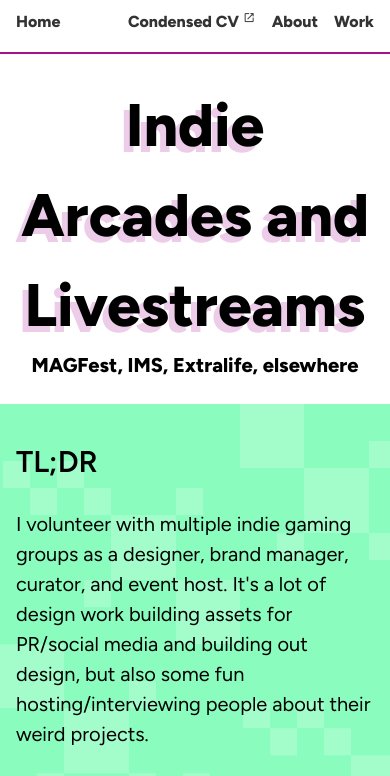
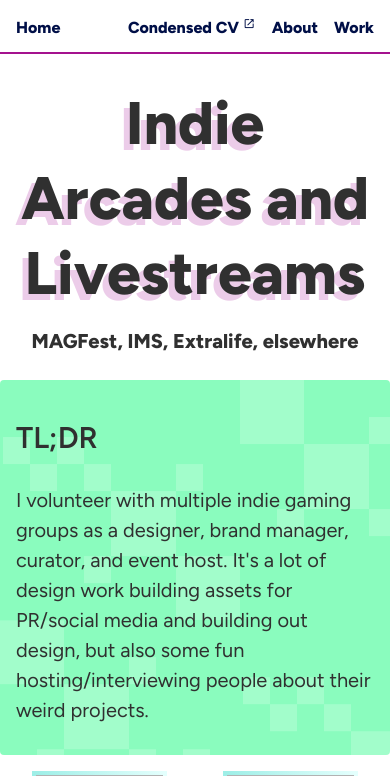
Before and after one commit to mtylpg/mtylpg.github.io, a PHP site: page /projects/mag.html in a window 390 px wide. Shown: the top 776 px of the page. Run offline with PHP 8.4, Linux system fonts and the light colour scheme; some web fonts are replaced.

Commit message:
Underline tweaks, spacing fixes on mobile

```diff
--- a/index.html
+++ b/index.html
@@ -59,7 +59,7 @@
                     <div class="container flex">
                         <h2 class="flex-1">Product Design, with Access in Mind</h2>
                         <p class="flex-2">
-                            I’m a Brooklyn-based Product Designer, working with design and product teams to build inclusive experiences that work better for everyone. I’m excited by novel modes of interaction, and the ways that interface design can reshape our relation to technology and the world around us.
+                            I’m a Brooklyn-based Product Designer, working with design and product teams to build inclusive experiences that work better for everyone. I’m excited by novel modes of interaction, and the ways interface design can reshape our relation to technology and the world around us.
                         </p>
                     </div>
 
--- a/styles/portfolio3.css
+++ b/styles/portfolio3.css
@@ -18,6 +18,7 @@
     --aqua-2-var: 0, 92, 83;
     --light-yellow: #FFF5D7;
     --light-yellow-var: 255, 252, 240;
+    --green: #8AFCBE;
 
     --purple-1: #A4128E;
     --purple-1-var: 160, 0, 144;
@@ -44,6 +45,7 @@
     font-size:24px;
     line-height: 1.5;
     margin:0px;
+    color: #303030;
 }
 nav{
     border-bottom: 2px solid var(--purple-1);
@@ -170,6 +172,7 @@
     padding-right: 16px;
     font-size: .8em;
     font-weight: 800;
+    line-height: 1.75em;
 }
 .navlist li:first-child{
     padding-left: 0;
@@ -244,7 +247,7 @@
 .tldr .container{
     rotate: 2deg;
     margin-top: 24px;
-    background: #8AFCBE;
+    background: var(--green);
     background-image: url("../images/textures/squares.svg");
     padding-top:.5em;
     padding-bottom:.5em;
@@ -256,6 +259,10 @@
     border-image-slice: 12;
 }
 
+.tldr .container a{
+    text-shadow: -2px 3px 0px var(--green), 2px 3px 0px var(--green),
+    0px 2px 0px var(--green);
+}
 .portrait{
     max-width: 124px;
 }
@@ -267,8 +274,9 @@
     width: fit-content;
     text-decoration: none;
     margin-bottom:1em;
-    color: #333;
+    color: #000F47;
     padding: 2px 0px;
+    text-shadow: -2px 3px 0px #fff, 2px 3px 0px #fff,0px 3px 0px #fff;
 }
 
 a:focus{
@@ -339,9 +347,13 @@
     h1, h1.project-header{
         font-size: 3em;
         text-shadow: -6px 6px rgba(var(--purple-1-var), .2);
+        line-height: 1.25em;
+        margin-bottom: .25em;
     }
     span.pretext{
         font-size: 36px;
+        line-height: 1.5em;
+        margin: 0px;
     }
     .bg-purple{
         padding-top: 24px;
@@ -358,27 +370,26 @@
     .portrait{
         max-width: 80px;
     }
-
-
     .image-item{
         width: 100%;
         min-width: 80px;
         max-width: 160px;
         opacity: 1;
     }
-
+    nav{
+        position: relative;
+    }
+    main{
+        padding-top: 0px;
+    }
+    .navlist li{
+        line-height: 2.25em;
+    }
 }
 @media only screen and (max-width: 1008px) {
     .tldr .container{
-        margin-top: 24px;
-        background: #8AFCBE;
         background-image: url("../images/textures/squares.svg");
-        border-radius: 0;
         border: 0;
         rotate: 0deg;
     }
 }
-
-@media only screen and (max-height: 1074px) {
-
-}
```
